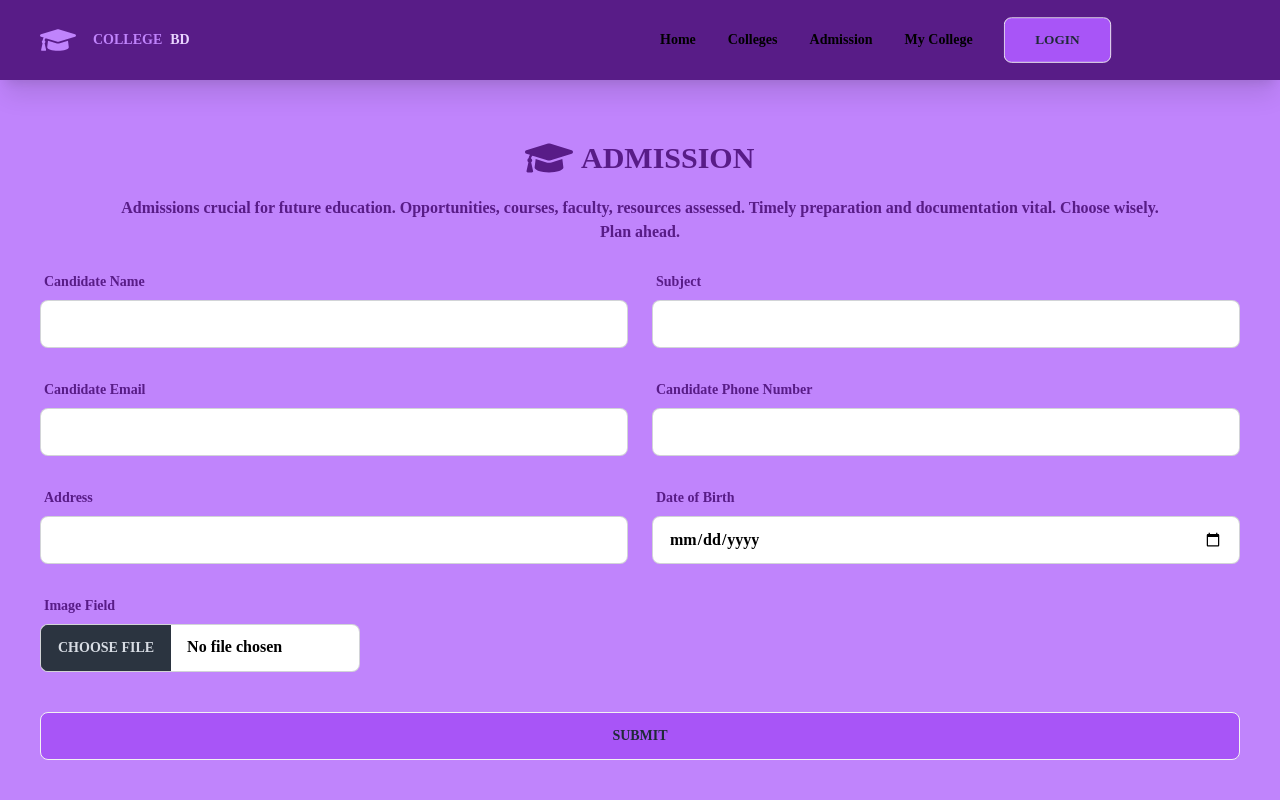
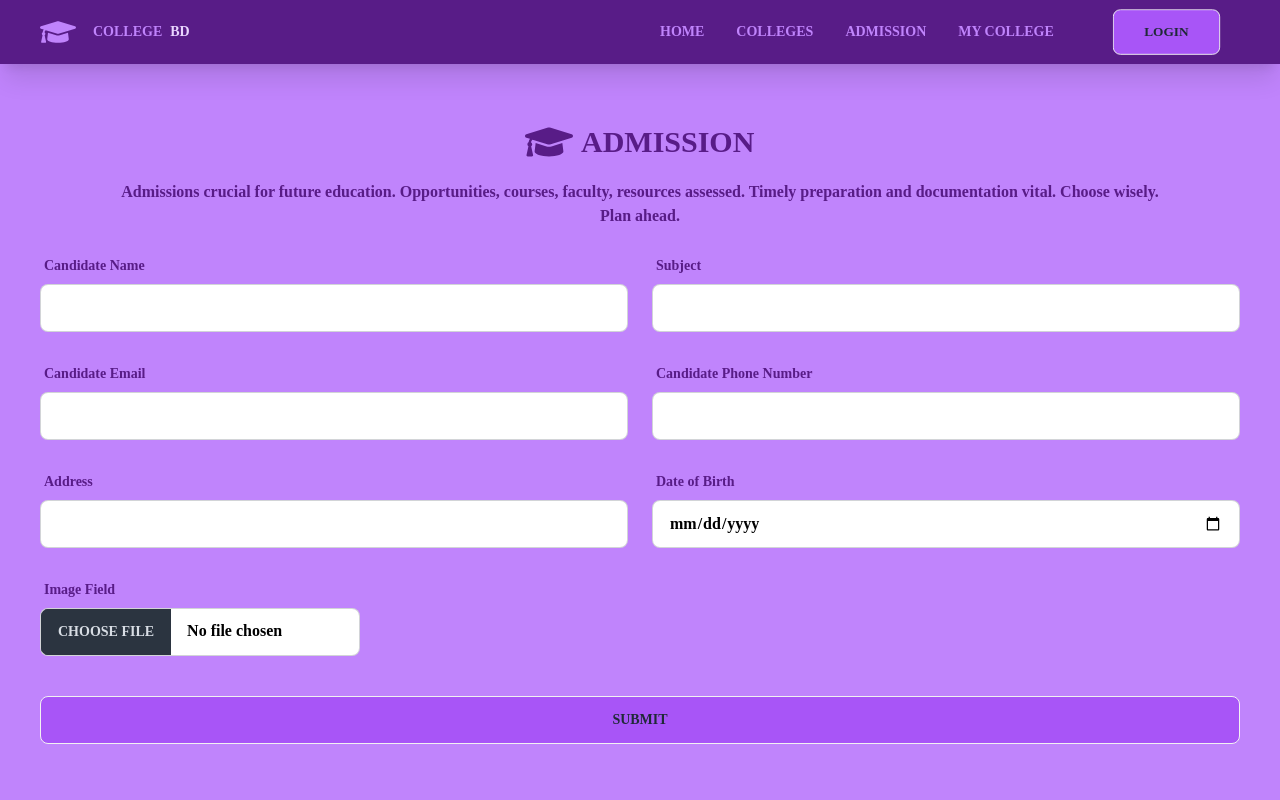
Before and after one commit to ZubaerJewel/collegeBD-Client, a React (Vite) app: page /admission in a window 1280 px wide. Shown: the top 800 px of the page. Built offline with nearby package versions, Linux system fonts and the light colour scheme; no server answers.

Commit message:
Added vercel server link

```diff
--- a/src/Pages/Admissions/Admission.jsx
+++ b/src/Pages/Admissions/Admission.jsx
@@ -15,7 +15,7 @@ const Admission = () => {
 
         const allInfo={name,subject,email,number,address,date,file}
 
-        fetch('http://localhost:5000/addPost',{
+        fetch('https://college-server-zubaerjewel.vercel.app/addPost',{
             method:'POST',
             headers:{
                 'content-type':'application/json'
--- a/src/Pages/Colleges/Colleges.jsx
+++ b/src/Pages/Colleges/Colleges.jsx
@@ -7,7 +7,7 @@ import { FaGraduationCap } from 'react-icons/fa';
 const Colleges = () => {
     const [sixCard,setSixCard]=useState([]);
     useEffect(()=>{
-        fetch('http://localhost:5000/sixCollege')
+        fetch('https://college-server-zubaerjewel.vercel.app/sixCollege')
         .then(res=>res.json())
         .then(data=>setSixCard(data))
     },[])
--- a/src/Pages/Home/Home/Features.jsx
+++ b/src/Pages/Home/Home/Features.jsx
@@ -20,7 +20,7 @@ const Features = () => {
            data-aos-duration="1500" >
 
             <p className='my-5 font-medium'>
-            Remember that each student's perception of the "best" features may vary based on their individual needs and aspirations. Therefore, when considering a college, it's essential to assess how well its features align with your personal goals and aspirations.
+        Remember that each student's perception of the "best" features may vary based on their individual needs and aspirations. Therefore, when considering a college, it's essential to assess how well its features align with your personal goals and aspirations.
             </p>
             {/* one */}
 
--- a/src/Pages/Home/Home/Footer.jsx
+++ b/src/Pages/Home/Home/Footer.jsx
@@ -2,20 +2,20 @@
 import { FontAwesomeIcon } from '@fortawesome/react-fontawesome';
 import { faFacebookSquare,faYoutube,faTwitterSquare,faInstagramSquare } from '@fortawesome/free-brands-svg-icons';
 
-import React from "react";
-import {
-  FaFacebookSquare,
-  FaTwitterSquare,
-  FaInstagramSquare,
-  FaYoutube,
-} from "react-icons/fa";
+// import React from "react";
+// import {
+//   FaFacebookSquare,
+//   FaTwitterSquare,
+//   FaInstagramSquare,
+//   FaYoutube,
+// } from "react-icons/fa";
 
 const Footer = () => {
   return (
     <>
       <footer className="footer p-10 bg-black text-purple-500">
         <div>
-          <img src="https://cdn2.vectorstock.com/i/1000x1000/03/76/graduation-hat-icon-simple-style-vector-34510376.jpg" className="w-20 rounded-full" alt="logo" />
+          <img src="https://cdn2.vectorstock.com/i/1000x1000/03/76/graduation-hat-icon-simple-style-vector-34510376.jpg" className="w-20 rounded-full" alt="loding" />
           <p className="font-semibold">
             College Bangladesh Ltd.
             <br />
--- a/src/Pages/Home/Home/NavBar.jsx
+++ b/src/Pages/Home/Home/NavBar.jsx
@@ -1,39 +1,41 @@
-import { useContext } from "react";
+import { useState, useContext } from "react";
 import { Link } from "react-router-dom";
 import { AuthContext } from "../../../provider/AuthProvider";
 import { toast } from "react-hot-toast";
 import { FaGraduationCap } from 'react-icons/fa';
 
 const NavBar = () => {
-  const {user,logOut}=useContext(AuthContext);
-  const handleLogout=()=>{
+  const { user, logOut } = useContext(AuthContext);
+  const [showNavItems, setShowNavItems] = useState(false);
+
+  const handleLogout = () => {
     logOut()
-    .then(()=>{
-      toast.success('LOG OUT Successfully')
+      .then(() => {
+        toast.success('LOG OUT Successfully');
+      })
+      .catch(error => console.log(error));
+  };
 
-    })
-    .catch(error=>console.log(error))
-  }
-    const navItem=
+  const navItem = (
     <>
-      <div className="flex items-center justify-center ">
-        <li className="text-black "> <Link to='/'>Home</Link> </li>
-            <li className="text-black"> <Link to='/colleges'>Colleges</Link> </li>
-            <li className="text-black "> <Link to='/admission'>Admission</Link> </li>
+      <div className="flex items-center justify-start mr-10">
+        <li className="text-purple-400 uppercase"> <Link to='/'>Home</Link> </li>
+            <li className="text-purple-400 uppercase"> <Link to='/colleges'>Colleges</Link> </li>
+            <li className="text-purple-400 uppercase "> <Link to='/admission'>Admission</Link> </li>
 
-            <li className="text-black font-semibold"> <Link to='/myCollege'>My College</Link> </li>
+            <li className="text-purple-400 uppercase font-semibold"> <Link to='/myCollege'>My College</Link> </li>
 
       </div>
-        <div className="justify-end ">
+        <div className=" mb-2 mt-2 mr-5">
         {user?
-           <li onClick={handleLogout} className="ml-30 btn bg-purple-500 hover:rounded-xl">
-             Log Out</li>:<li className="ml-3 btn bg-purple-500">
+           <li onClick={handleLogout} className=" btn  bg-purple-500 hover:rounded-xl">
+             Log Out</li>:<li className="btn bg-purple-500">
              <Link to='/login'>Login</Link> </li>
-            }
+            }</div>
 
-
+   <div className=" mb-2 mt-2">
    { user &&
-                <div className="tooltip tooltip-bottom" data-tip={user.displayName}>
+                <div className="tooltip  mt-1 tooltip-bottom" data-tip={user.displayName}>
                 <div className="avatar">
                     <div className="w-12 rounded-full ml-4">
                         <img src={user?.photoURL} />
@@ -45,29 +47,46 @@ const NavBar = () => {
 
 
     </>
+  );
+
+  const handleNavItemClick = () => {
+    // Close the nav items dropdown when clicked
+    setShowNavItems(false);
+  };
+
   return (
     <>
-            <div className="navbar bg-purple-900 shadow-xl">
+      <div className="navbar h-5 bg-purple-900 shadow-xl">
         <div className="navbar-start">
           <div className="dropdown">
-      <label tabIndex={0} className="btn btn-ghost lg:hidden">
-        <svg xmlns="http://www.w3.org/2000/svg" className="h-5 w-5" fill="none" viewBox="0 0 24 24" stroke="currentColor"><path strokeLinecap="round" strokeLinejoin="round" strokeWidth="2" d="M4 6h16M4 12h8m-8 6h16" /></svg>
+            <label
+              onClick={() => setShowNavItems(!showNavItems)}
+              tabIndex={0}
+              className="btn btn-ghost lg:hidden"
+            >
+              <svg onClick={() => handleNavItemClick} xmlns="http://www.w3.org/2000/svg"
+              className="h-5 w-5 text-purple-200" fill="none" viewBox="0 0 24 24" stroke="currentColor">
+                <path strokeLinecap="round" strokeLinejoin="round" strokeWidth="2" d="M4 6h16M4 12h8m-8 6h16" />
+              </svg>
             </label>
-      <ul tabIndex={0} className="menu menu-sm dropdown-content mt-3 z-[1] p-2 shadow bg-black-300 rounded-box w-52 items-center ">
+            {showNavItems && (
+              <ul tabIndex={0}
+              className="menu menu-md dropdown-content mt-3 z-[1] p-2 shadow bg-purple-800  items-center">
                 {navItem}
               </ul>
+            )}
           </div>
           <span className="text-4xl text-purple-400 ml-8"> <FaGraduationCap></FaGraduationCap></span>
-    <Link to='/'> <span className="btn btn-ghost  md: items-center text-purple-400">College<span className="text-purple-200">BD</span></span></Link>
+          <Link to='/'>
+            <span className="btn btn-ghost  md: items-center text-purple-400">College<span className="text-purple-200">BD</span></span>
+          </Link>
         </div>
         <div className="navbar-center hidden md:flex">
           <ul className="menu menu-horizontal px-1">
             {navItem}
           </ul>
         </div>
-
       </div>
-
     </>
   );
 };
--- a/src/Pages/Home/Home/Review.jsx
+++ b/src/Pages/Home/Home/Review.jsx
@@ -5,7 +5,7 @@ import SingleReview from './SingleReview';
 const Review = () => {
     const [review,setReview]=useState([]);
     useEffect(()=>{
-        fetch('http://localhost:5000/getReview')
+        fetch('https://college-server-zubaerjewel.vercel.app/getReview')
         .then(res=>res.json())
         .then(data=>setReview(data))
     },[])
--- a/src/Pages/Home/Home/ThreeCard.jsx
+++ b/src/Pages/Home/Home/ThreeCard.jsx
@@ -5,7 +5,7 @@ import SingleCard from './SingleCard';
 const ThreeCard = () => {
     const [showCard,setShowCard]=useState([]);
     useEffect(()=>{
-        fetch('http://localhost:5000/threeCard')
+        fetch('https://college-server-zubaerjewel.vercel.app/threeCard')
         .then(res=>res.json())
         .then(data=>setShowCard(data))
     },[])
--- a/src/Pages/MyColleges/MyColleges.jsx
+++ b/src/Pages/MyColleges/MyColleges.jsx
@@ -8,7 +8,7 @@ const MyColleges = () => {
     const{user}=useContext(AuthContext);
     const [myCollege,setMyCollege]=useState([]);
 
-    const url=`http://localhost:5000/allPost?email=${user?.email}`
+    const url=`https://college-server-zubaerjewel.vercel.app/allPost?email=${user?.email}`
     useEffect(()=>{
         fetch(url)
         .then(res=>res.json())
--- a/src/component/PerCardInfo.jsx
+++ b/src/component/PerCardInfo.jsx
@@ -2,7 +2,7 @@ import { useLoaderData } from "react-router-dom";
 
 const PerCardInfo = () => {
     const loadData=useLoaderData()
-    //console.log(loadData)
+
     return (
         <div className="grid md:grid-cols-2 mt-16 mb-20 mx-5 gap-5 items-center">
             <div className="h-full">
--- a/src/component/ReviewApi.jsx
+++ b/src/component/ReviewApi.jsx
@@ -10,7 +10,7 @@ const ReviewApi = () => {
     const message=form.message.value;
     const allReview={name,email,message};
     console.log(allReview);
-    fetch('http://localhost:5000/addReview',{
+    fetch('https://college-server-zubaerjewel.vercel.app/addReview',{
       method:'POST',
       headers:{
         'content-type':'application/json'
--- a/src/main.jsx
+++ b/src/main.jsx
@@ -50,7 +50,7 @@ const router = createBrowserRouter([
       {
         path:'/card/:id',
         element:<PerCardInfo></PerCardInfo>,
-        loader:({params})=>fetch(`http://localhost:5000/threeCard/${params.id}`)
+        loader:({params})=>fetch(`https://college-server-zubaerjewel.vercel.app/threeCard/${params.id}`)
       },
       {
         path:'/review',
```
Lines whose indentation alone changed are shown as unchanged.
